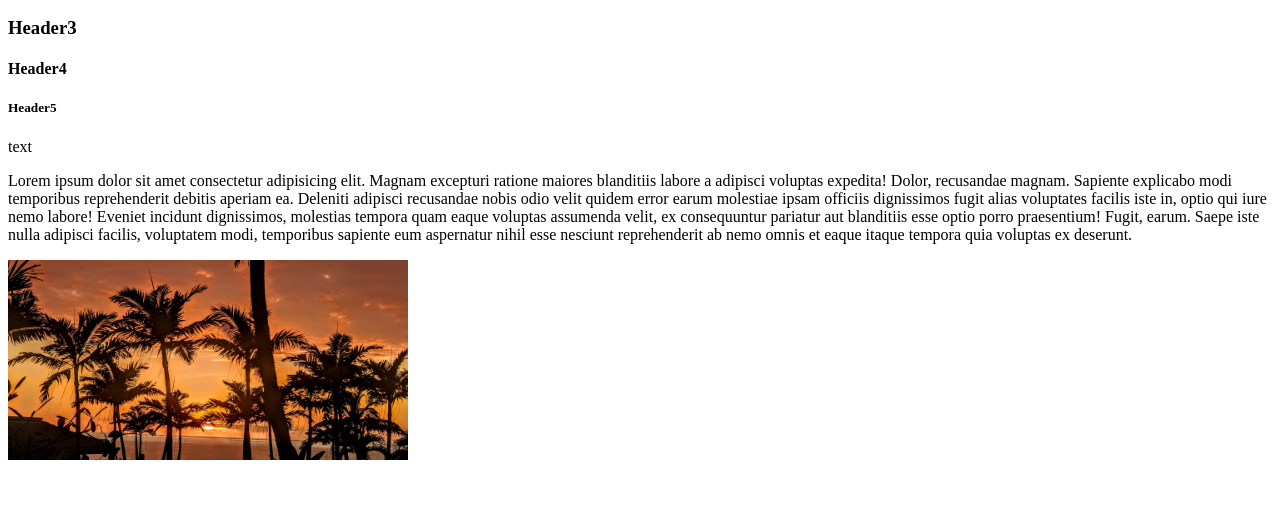
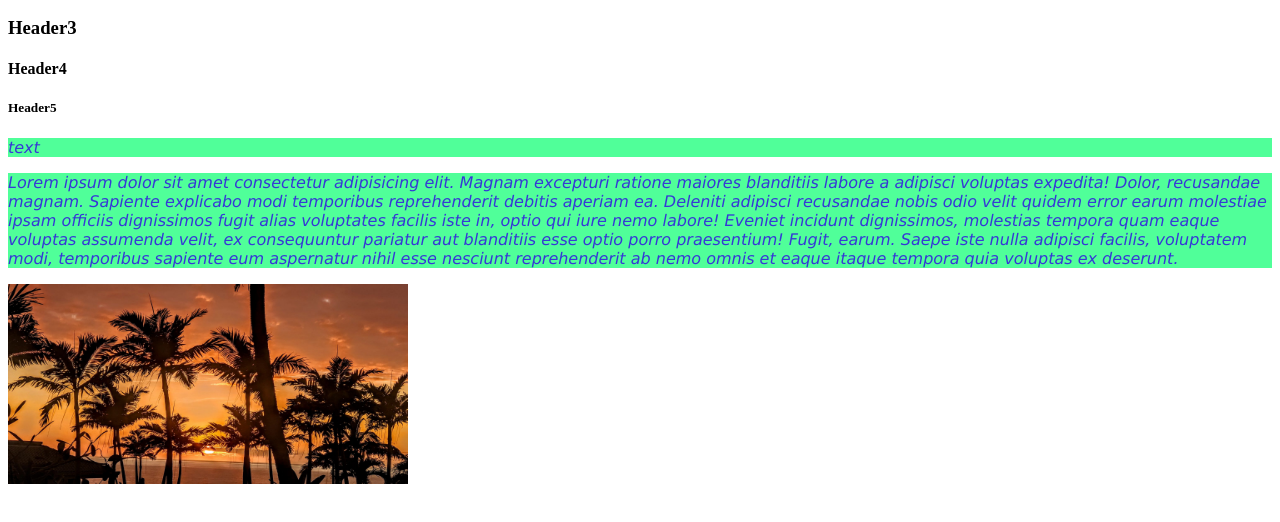
Before and after one commit to 1991dorofeev/first_project_pd2021_1, a plain HTML site: page index.html in a window 1280 px wide. Shown: the part 136-658 px from the top of the page. Drawn offline with Linux system fonts and the light colour scheme.

Commit message:
add style

```diff
--- /dev/null
+++ b/image/assets/style.css
@@ -0,0 +1,8 @@
+p{
+    color: rgb(54, 56, 214);
+    font-weight: normal;
+    font-family: 'Lucida Sans', 'Lucida Sans Regular', 'Lucida Grande', 'Lucida Sans Unicode', Geneva, Verdana, sans-serif;
+    font-style: italic;
+    background-color: rgb(80, 255, 153);
+
+}
--- a/index.html
+++ b/index.html
@@ -5,6 +5,7 @@
     <meta http-equiv="X-UA-Compatible" content="IE=edge">
     <meta name="viewport" content="width=device-width, initial-scale=1.0">
     <title>First project</title>
+    <link rel="stylesheet" href="./image/assets/style.css">
 </head>
 <body>
     <a href="https://www.mozilla.org/" target="_blank">MSD</a>
```
